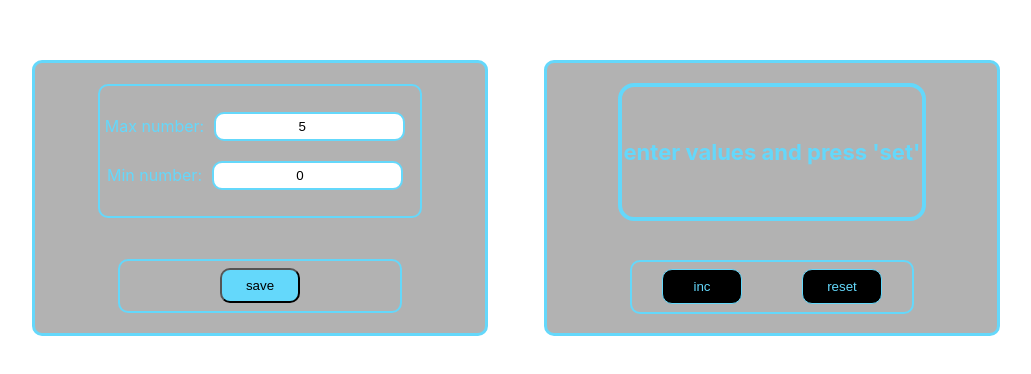
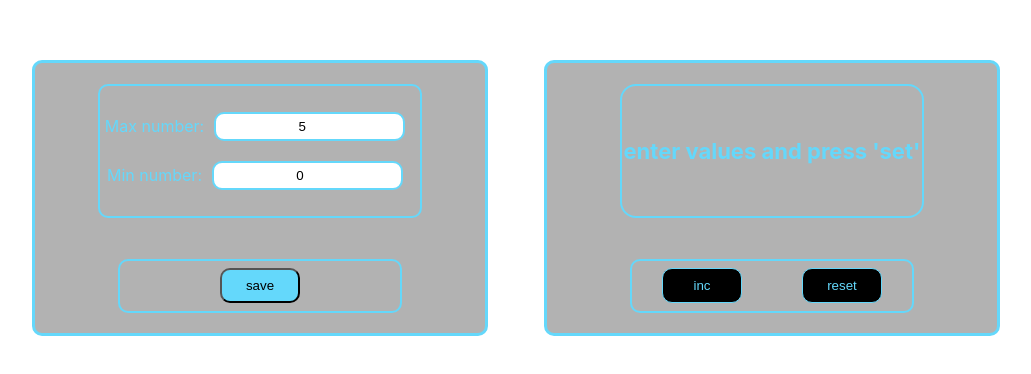
Before and after one commit to SerhiiSa07/counter, a React (Create React App) app: page / in a window 1280 px wide. Shown: the part 190-564 px from the top of the page, without its empty margins (196-1227 px from the left). Built offline with nearby package versions, Linux system fonts and the light colour scheme.

Commit message:
counter2.9

```diff
--- a/src/components/interface/Display.module.css
+++ b/src/components/interface/Display.module.css
@@ -7,7 +7,7 @@
     height: 130px;
     color: #64D8FB;
     font-size: 70px;
-    border: 4px solid #64D8FB;
+    border: 2px solid #64D8FB;
     font-weight: bold;
     border-radius: 1rem;
 }
```
